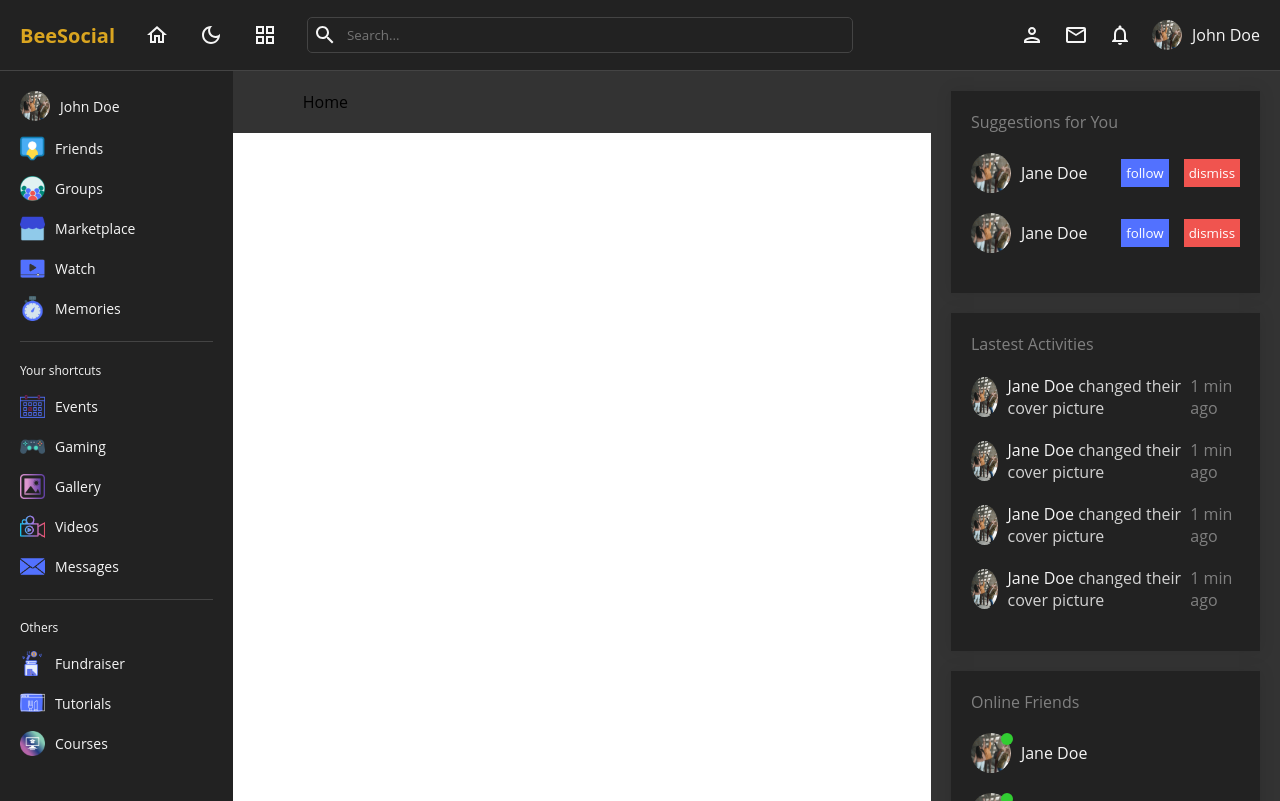
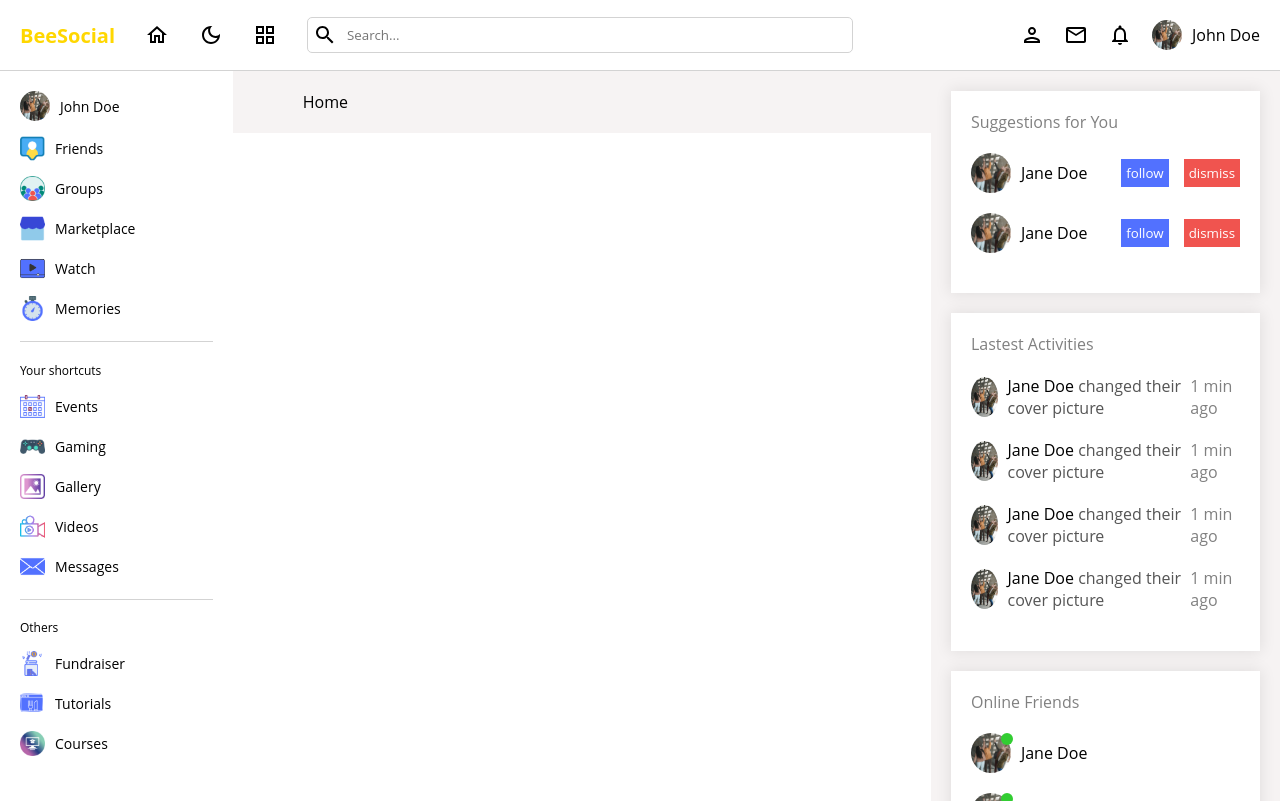
Before and after one commit to M7mdFA5er/beesocial, a React (Create React App) app: page / in a window 1280 px wide. Built offline with nearby package versions, Linux system fonts and the light colour scheme.

Commit message:
add darkModeContext and toggle functionality to the theme

```diff
--- a/src/App.js
+++ b/src/App.js
@@ -14,15 +14,19 @@
   Outlet,
   RouterProvider,
 } from "react-router-dom";
+import { useContext } from 'react';
+import { DarkModeContext } from './context/darkModeContext';
 
 
 function App() {
 
   const currentUser = true;
 
+  const { darkMode } = useContext(DarkModeContext)
+
   const Layout = () => {
     return (
-      <div className='theme-dark'>
+      <div className={`theme-${darkMode ? "dark" : "light"}`}>
         <Navbar />
         <div style={{ display: 'flex' }}>
           <LeftBar />
--- a/src/components/navbar/Navbar.jsx
+++ b/src/components/navbar/Navbar.jsx
@@ -9,8 +9,13 @@
 import SearchOutlinedIcon from '@mui/icons-material/SearchOutlined';
 import Profile from '../../assets/login_bg.jpeg'
 import { Link } from 'react-router-dom';
+import { useContext } from 'react';
+import { DarkModeContext } from '../../context/darkModeContext';
 
 const Navbar = () => {
+
+  const { darkMode, toggle } = useContext(DarkModeContext)
+
   return (
     <div className='navbar'>
       <div className="left">
@@ -18,7 +23,10 @@
           <span>BeeSocial</span>
         </Link>
         <HomeOutlinedIcon />
-        <DarkModeOutlinedIcon />
+        {darkMode ?
+          <WbSunnyOutlinedIcon onClick={toggle} /> :
+          <DarkModeOutlinedIcon onClick={toggle} />
+        }
         <GridViewOutlinedIcon />
         <div className="search">
           <SearchOutlinedIcon />
--- /dev/null
+++ b/src/context/darkModeContext.js
@@ -0,0 +1,25 @@
+import { useEffect, useState } from "react";
+import { createContext } from "react";
+
+export const DarkModeContext = createContext();
+
+
+export const DarkModeContextProvider = ({ children }) => {
+  const [darkMode, setDarkMode] = useState(
+    JSON.parse(localStorage.getItem("darkMode")) || false
+  );
+
+  const toggle = () => {
+    setDarkMode(!darkMode)
+  }
+
+  useEffect(() => {
+    localStorage.setItem("darkMode", darkMode)
+  }, [darkMode])
+
+
+  return (
+    <DarkModeContext.Provider value={{ darkMode, toggle }}>{children}</DarkModeContext.Provider>
+  )
+
+}
--- a/src/index.js
+++ b/src/index.js
@@ -2,10 +2,13 @@
 import ReactDOM from 'react-dom/client';
 import App from './App';
 import './index.css'
+import { DarkModeContextProvider } from './context/darkModeContext';
 
 const root = ReactDOM.createRoot(document.getElementById('root'));
 root.render(
   <React.StrictMode>
-    <App />
+    <DarkModeContextProvider>
+      <App />
+    </DarkModeContextProvider>
   </React.StrictMode>
 );
```
